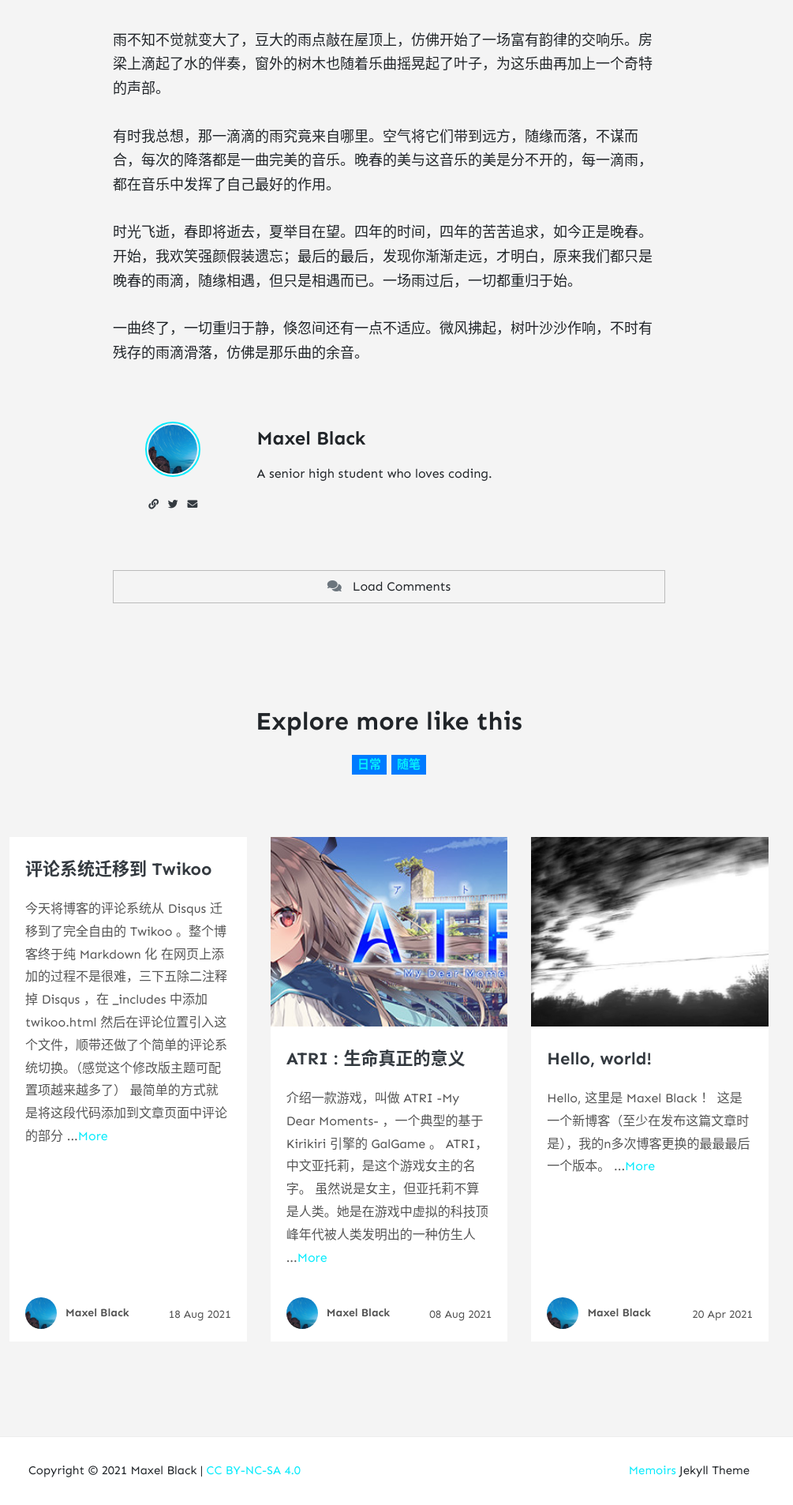
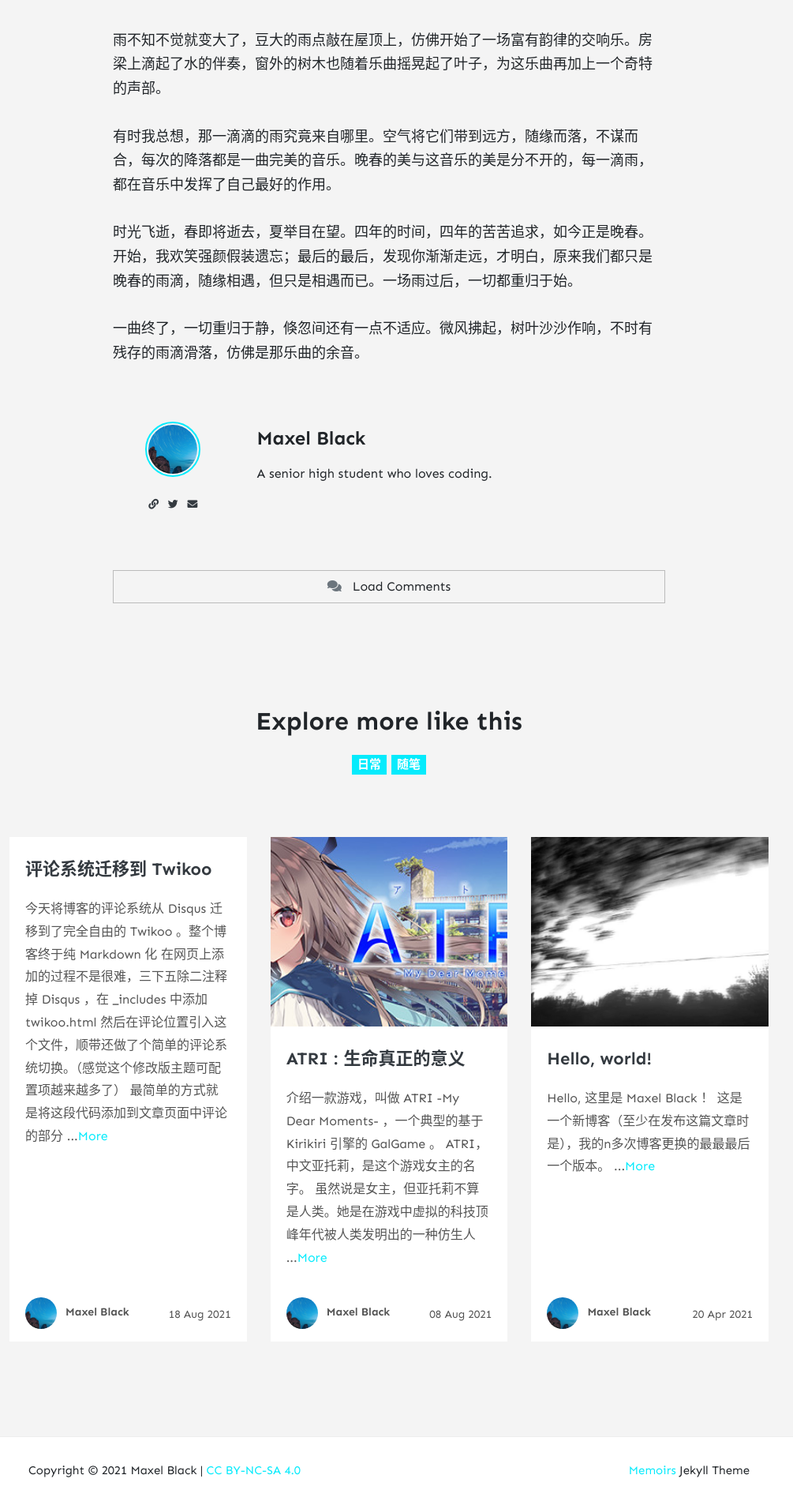
Before and after one commit to maxelblack/maxels-pages, a Jekyll site: the page built from _posts/2021-05-16-spring-rain.md, in a window 1280 px wide. Shown: the part 974-2880 px from the top of the page at 79% size, without its empty margins (167-1172 px from the left). Built offline with Jekyll 4.4.1, drawn with Linux system fonts in a browser that asks for light colours; nearby versions of some CDN libraries; comment, search, counter and statistics services are not loaded.

Commit message:
Fix a bug (WSSB)

```diff
--- a/assets/css/theme.scss
+++ b/assets/css/theme.scss
@@ -26,9 +26,9 @@
 }
 a {
     color: var(--color-primary-darken);
-    :hover {
-        color: var(--color-primary);
-    }
+}
+a:hover {
+    color: var(--color-primary);
 }
 img {
     max-width: 100%;
@@ -665,10 +665,13 @@
     }
 }
 .bg-white {
-    background-color: unset;
+    background-color: #0000;
 }
 .badge-primary {
-    color: var(--color-primary-darken);
+    background-color: var(--color-primary-darken);
+}
+.badge-primary:hover {
+    background-color: var(--color-primary);
 }
 .card {
     background-color: var(--color-background-card);
```
